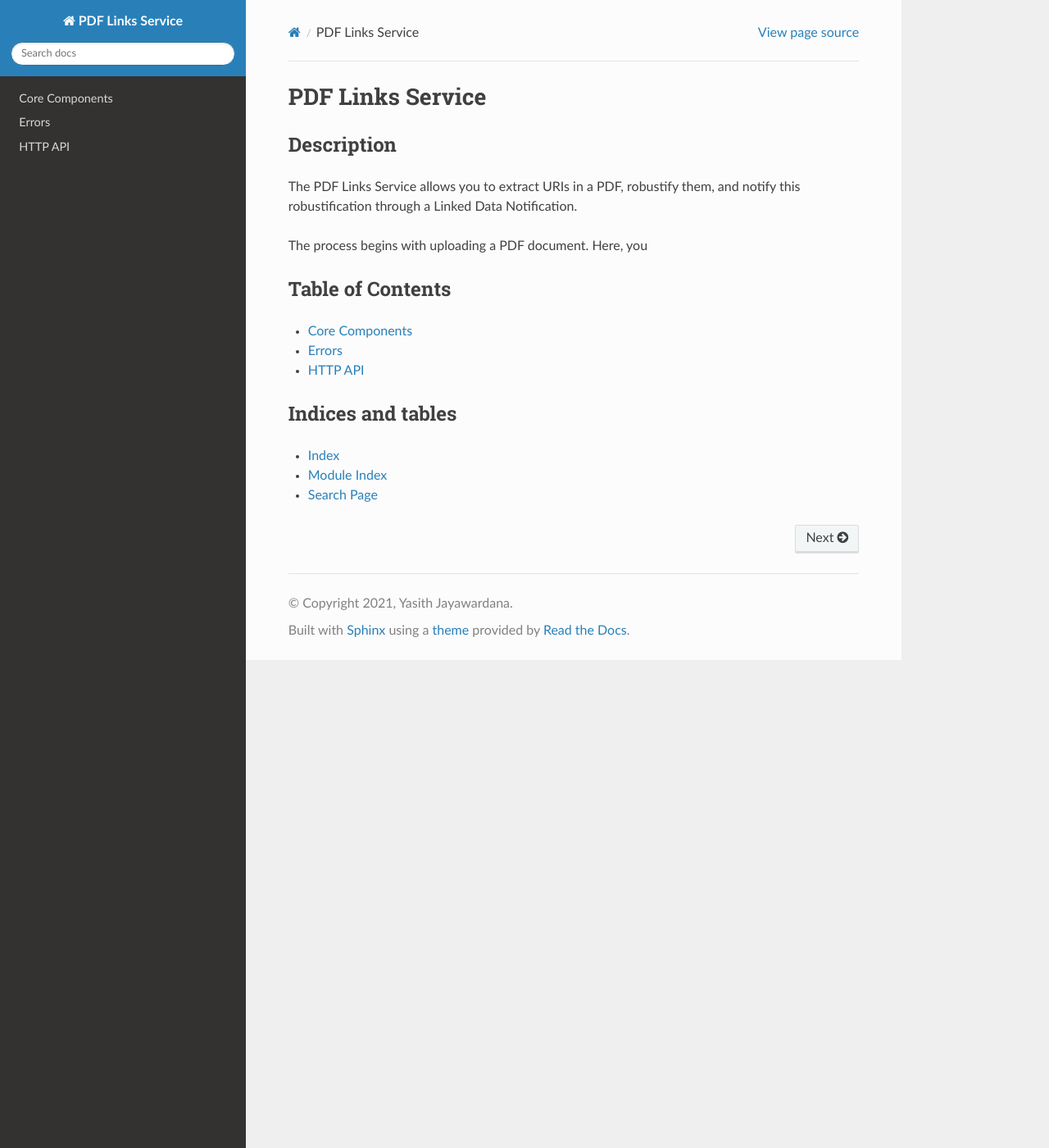
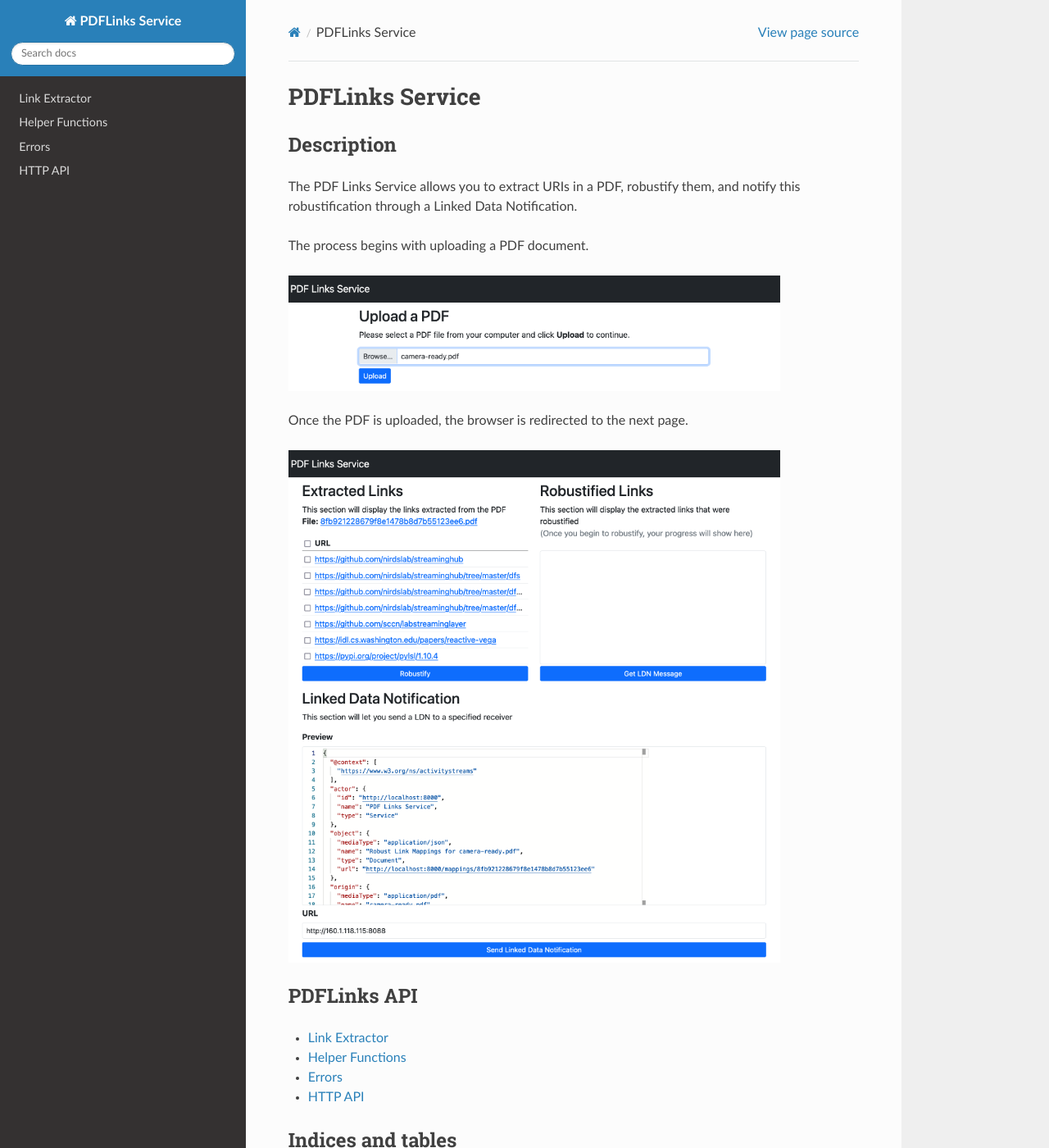
Before and after one commit to yasithdev/pdf-links-service, a Sphinx documentation site: the page built from docs/index.rst, in a window 1280 px wide and 1400 px high. Shown: the whole window at 82% size. Built offline with Sphinx 7.4.7 and the Read the Docs theme 2.0.0, drawn with Linux system fonts in a browser that asks for light colours.

Commit message:
update docs

```diff
--- a/docs/conf.py
+++ b/docs/conf.py
@@ -16,7 +16,7 @@
 
 # -- Project information -----------------------------------------------------
 
-project = 'PDF Links Service'
+project = 'PDFLinks Service'
 copyright = '2021, Yasith Jayawardana'
 author = 'Yasith Jayawardana'
 
--- a/docs/index.rst
+++ b/docs/index.rst
@@ -1,4 +1,4 @@
-PDF Links Service
+PDFLinks Service
 =================
 
 Description
@@ -7,16 +7,25 @@
 The PDF Links Service allows you to extract URIs in a PDF, robustify them, and notify this robustification through a Linked Data Notification.
 
 The process begins with uploading a PDF document.
-Here, you
+
+.. image:: _static/1-upload-pdf.png
+   :width: 600
+
+Once the PDF is uploaded, the browser is redirected to the next page.
+
+.. image:: _static/2-process-links.png
+   :width: 600
 
 
-Table of Contents
+
+PDFLinks API
 -----------------
 
 .. toctree::
    :maxdepth: 2
 
-   core
+   extractor
+   util
    errors
    api
 
--- /dev/null
+++ b/docs/util.rst
@@ -0,0 +1,6 @@
+Helper Functions
+================
+
+.. automodule:: pdflinks.util
+.. autoclass:: pdflinks.extractor.Util
+   :members:
```
Also changed, not shown: docs/core.rst (deleted, +0 -10 lines), docs/extractor.rst (added, +17 -0 lines), docs/_static/1-upload-pdf.png (added), docs/_static/2-process-links.png (added).
